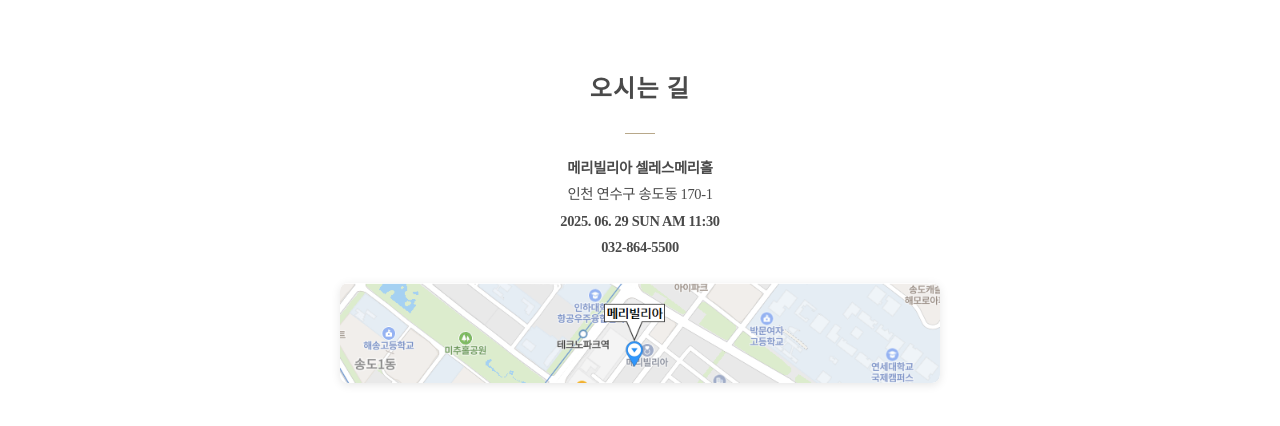
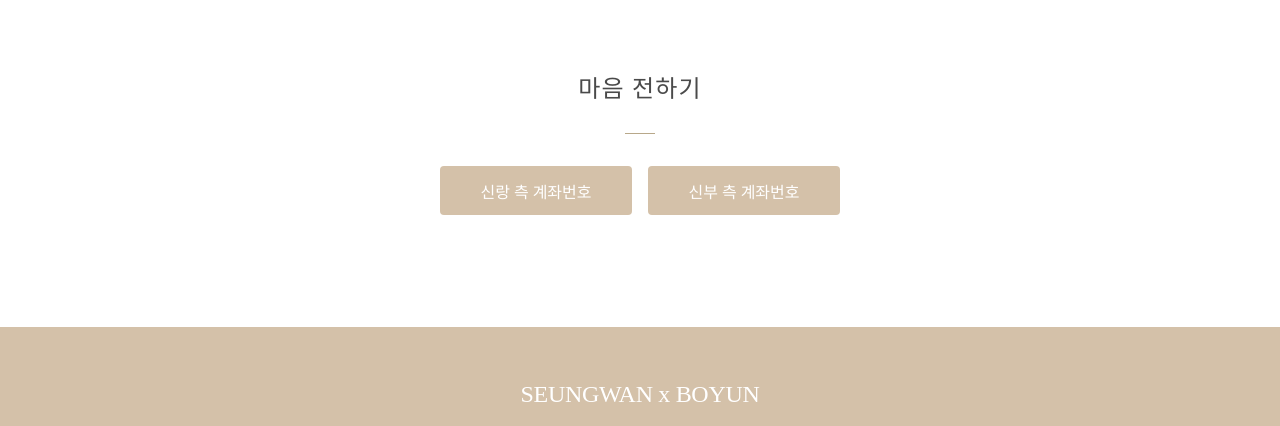
Before and after one commit to binchoo/wedding-site, a React (Vite) app: page / in a window 1280 px wide. Shown: the part 2719-3145 px from the top of the page. Built offline with nearby package versions, Linux system fonts and the light colour scheme.

Commit message:
Update App.jsx

```diff
--- a/src/App.jsx
+++ b/src/App.jsx
@@ -2,7 +2,7 @@ import React, { useEffect, useState } from 'react';
 import Header from './components/Header';
 import Intro from './components/Intro';
 import Gallery from './components/Gallery';
-import Location from './components/Location';
+import SpecialMessage from './components/SpecialMessage';
 import Remittance from './components/Remittance';
 import Footer from './components/Footer';
 import './App.css';
@@ -78,7 +78,7 @@ function App() {
         <main className="container">
           <Intro />
           <Gallery />
-          <Location />
+          <SpecialMessage />
           <Remittance />
         </main>
         <Footer />
```
